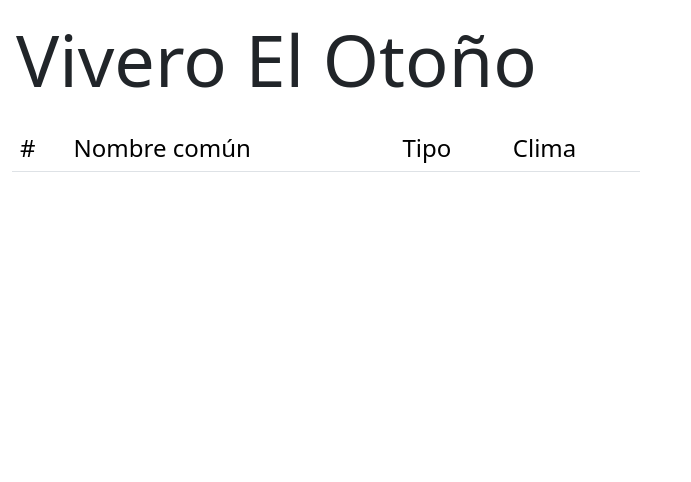
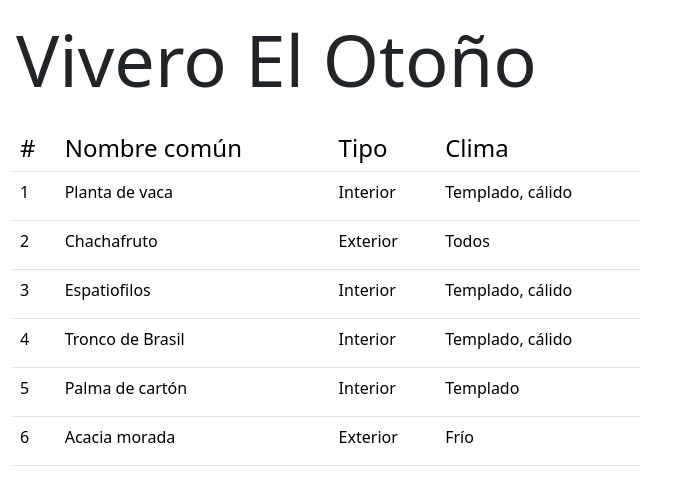
Before and after one commit to isinning1/202315_Project, an Angular app: page / in a window 1280 px wide. Shown: the top 482 px of the page, without its empty margins (0-691 px from the left). Built offline with nearby package versions, Linux system fonts and the light colour scheme.

Commit message:
Vista de la aplicación desarrollada

```diff
--- a/src/app/planta/planta.component.html
+++ b/src/app/planta/planta.component.html
@@ -10,6 +10,20 @@
         </tr>
       </thead>
       <tbody>
+        <tr *ngFor="let c of plantas">
+          <td>
+            <dd>{{c.id}}</dd>
+          </td>
+          <td>
+            <dd>{{c.nombreComun}}</dd>
+          </td>
+          <td>
+            <dd>{{c.tipo}}</dd>
+          </td>
+          <td>
+            <dd>{{c.clima}}</dd>
+          </td>
+        </tr>
       </tbody>
     </table>
   </div>
```
